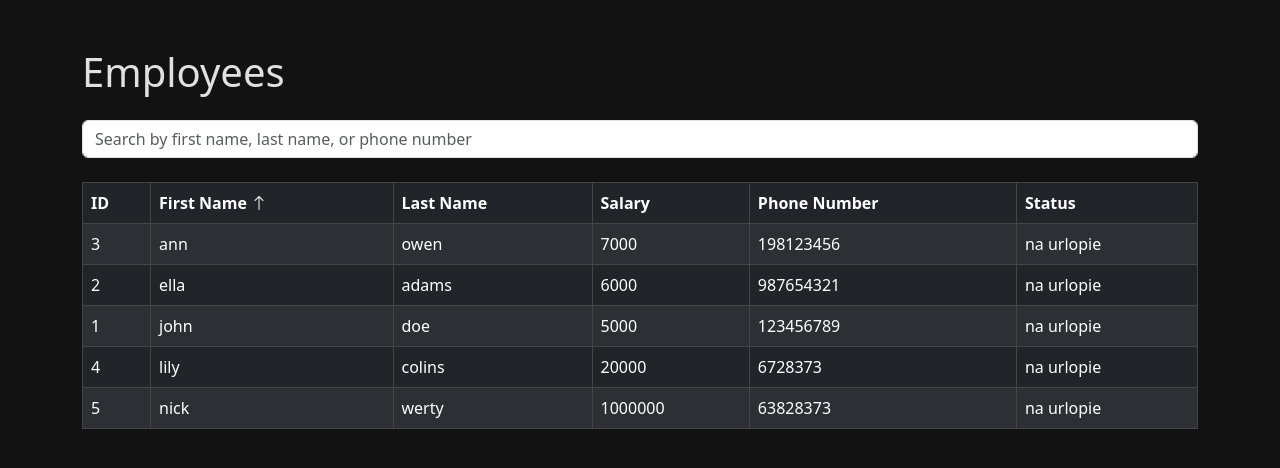
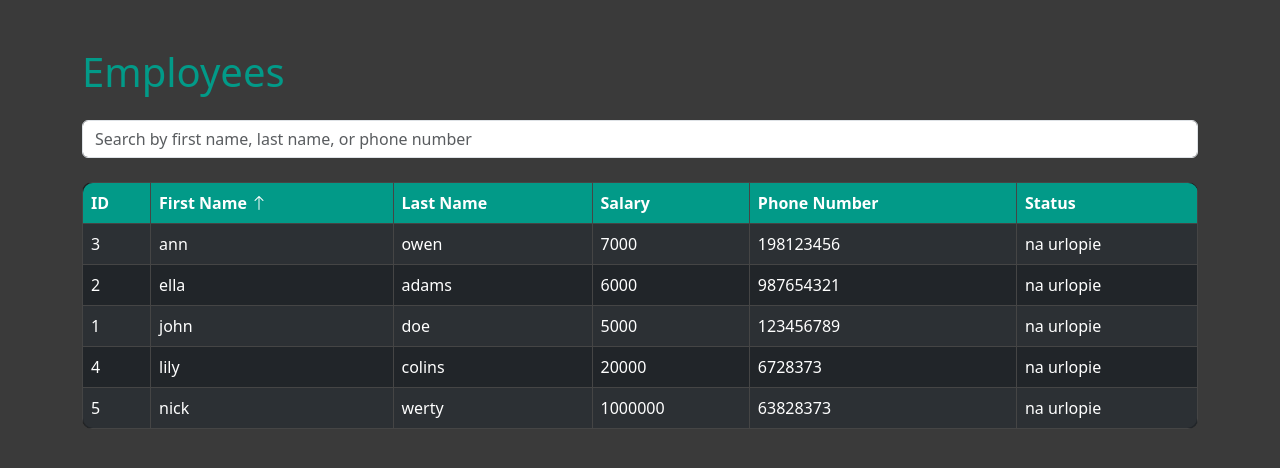
Before and after one commit to justynakwasniak/employees-app, a React (Vite) app: page / in a window 1280 px wide. Shown: the top 468 px of the page. Built offline with nearby package versions, Linux system fonts and the light colour scheme.

Commit message:
add colors

```diff
--- a/src/App.css
+++ b/src/App.css
@@ -1,10 +1,28 @@
 /* Globalne style dla ciemnego motywu */
+:root {
+  --primary-color: rgb(2, 154, 136);
+  --secondary-color: rgb(3, 204, 180);
+}
+
+.header {
+  color: var(--primary-color);
+}
+
+.table thead th {
+  background-color: var(--primary-color);
+  color: #fff;
+}
+
+.table thead th:hover {
+  background-color: var(--secondary-color);
+  cursor: pointer;
+}
+
 body {
-  background-color: #121212;
+  background-color: #121212d3;
   color: #e0e0e0;
 }
 
-h1,
 h2,
 h3,
 h4,
@@ -12,10 +30,15 @@ h5,
 h6 {
   color: #e0e0e0;
 }
+h1 {
+  color: rgb(2, 154, 136);
+}
 
 .table {
   background-color: #1f1f1f;
   color: #e0e0e0;
+  border-radius: 10px; /* Adjust the value to your preference */
+  overflow: hidden; /* This ensures that the corners are properly rounded */
 }
 
 .table-striped tbody tr:nth-of-type(odd) {
@@ -44,3 +67,18 @@ thead th {
 .table th {
   cursor: pointer;
 }
+.table thead th:first-child {
+  border-top-left-radius: 10px; /* Adjust the value to your preference */
+}
+
+.table thead th:last-child {
+  border-top-right-radius: 10px; /* Adjust the value to your preference */
+}
+
+.table tbody tr:last-child td:first-child {
+  border-bottom-left-radius: 10px; /* Adjust the value to your preference */
+}
+
+.table tbody tr:last-child td:last-child {
+  border-bottom-right-radius: 10px; /* Adjust the value to your preference */
+}
```
